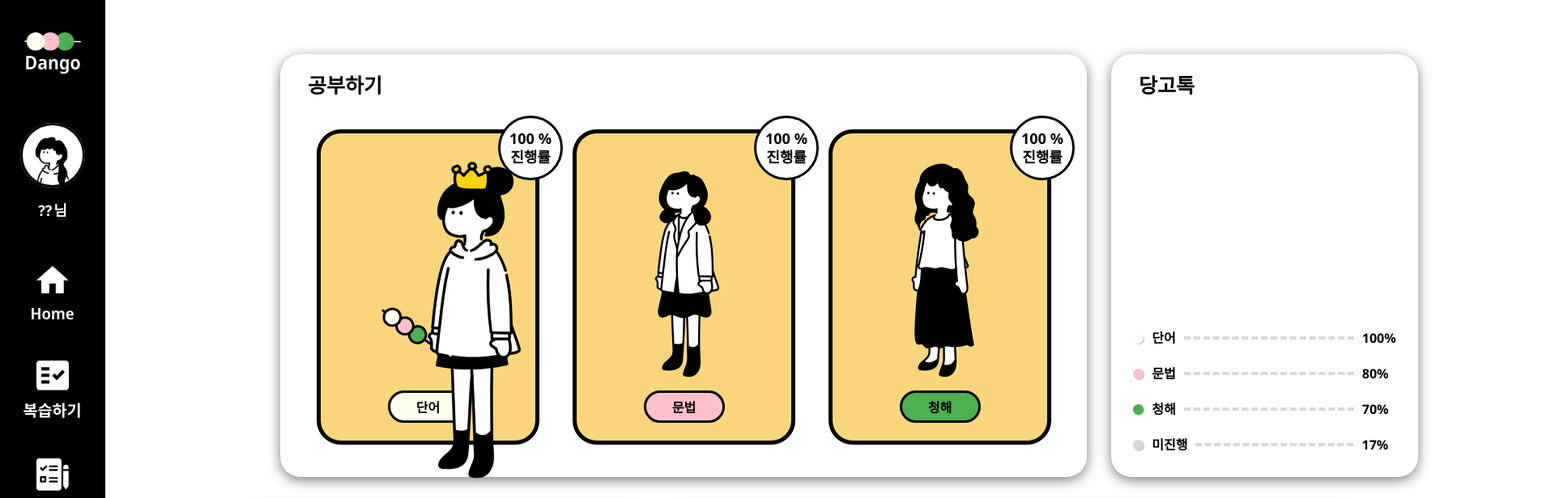
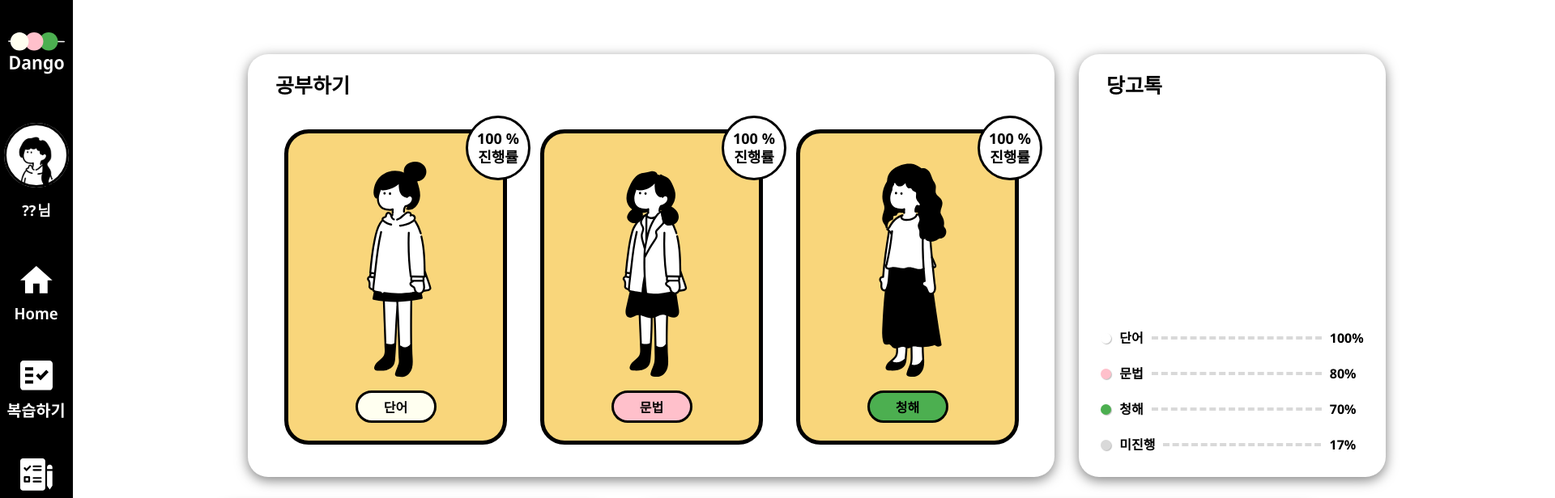
Before and after one commit to psjoo7/dango-front, a React (Create React App) app in the folder dango/: page /home in a window 1280 px wide. Shown: the top 616 px of the page at 81% size, 1920 px wide, since content can reach past the window. Built offline with nearby package versions, Linux system fonts and the light colour scheme.

Commit message:
no message

```diff
--- a/dango/src/App.js
+++ b/dango/src/App.js
@@ -11,11 +11,15 @@ import HomePage from "./pages/HomePage/HomePage";
 import MyProfilePage from "./pages/MyProfilePage/MyProfilePage";
 
 function App() {
+  const isAuthenticated = !!localStorage.getItem("user");
   return (
     <Router>
       <Routes>
         <Route path="/" element={<Navigate to="/member/login" />} />
-        <Route path="/member/login" element={<LoginPage />} />
+        <Route
+          path="/member/login"
+          element={isAuthenticated ? <Navigate to="/home" /> : <LoginPage />}
+        />
         <Route path="/home" element={<HomePage />} />
         <Route path="/member/profile" element={<MyProfilePage />} />
       </Routes>
--- a/dango/src/component/Forms/LoginPageForm/LoginPageForm.jsx
+++ b/dango/src/component/Forms/LoginPageForm/LoginPageForm.jsx
@@ -32,6 +32,7 @@ const LoginPageForm = () => {
       );
 
       console.log("로그인 성공:", response.data);
+      localStorage.setItem("user", response.data);
       goToHomePage();
     } catch (error) {
       console.error(
--- a/dango/src/pages/HomePage/HomeCard1/InCard1/InCard1.jsx
+++ b/dango/src/pages/HomePage/HomeCard1/InCard1/InCard1.jsx
@@ -16,12 +16,12 @@ const InCard1 = () => {
       {/* hover 상태에 따라 다른 SVG 렌더링 */}
       {isHovered ? (
         <img
-          src={`${process.env.PUBLIC_URL}/assets/images/HomePage/HomePageCharacter1_w.svg`}
+          src={`${process.env.PUBLIC_URL}/assets/images/HomePage/HomePageCharacterDango1_w.svg`}
           className={styles.characterSVG}
         />
       ) : (
         <img
-          src={`${process.env.PUBLIC_URL}/assets/images/HomePage/HomePageCharacterDango1_w.svg`}
+          src={`${process.env.PUBLIC_URL}/assets/images/HomePage/HomePageCharacter1_w.svg`}
           className={styles.characterSVG}
         />
       )}
--- a/dango/src/pages/HomePage/HomePage.module.css
+++ b/dango/src/pages/HomePage/HomePage.module.css
@@ -1,11 +1,11 @@
-.homePage{
-    width: 1920px;
-    height: 1080px;
+.homePage {
+  width: 100%;
+  height: 100%;
   display: flex;
   flex-direction: row;
 }
 
-.contents{
+.contents {
   display: flex;
   flex-direction: column;
   width: 1790px;
@@ -15,7 +15,7 @@
   align-items: flex-start;
 }
 
-.top{
+.top {
   display: flex;
   gap: 30px;
   padding-left: 216px;
@@ -26,16 +26,16 @@
   justify-content: center;
   align-items: center;
   gap: 53px;
-    padding-left: 174px ;
+  padding-left: 174px;
 }
 
-.bottomMainCard{
+.bottomMainCard {
   display: flex;
   gap: 30px;
 }
 
-.sideCard{
+.sideCard {
   display: flex;
   flex-direction: column;
-    gap : 20px
+  gap: 20px;
 }
```
Also changed, not shown: dango/src/component/SideBar/SideBar.module.css (+5 -6 lines). Lines whose indentation alone changed are shown as unchanged.
